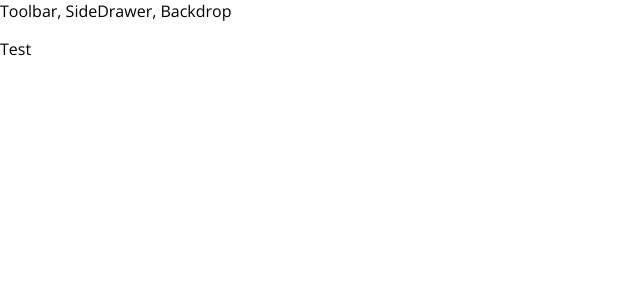
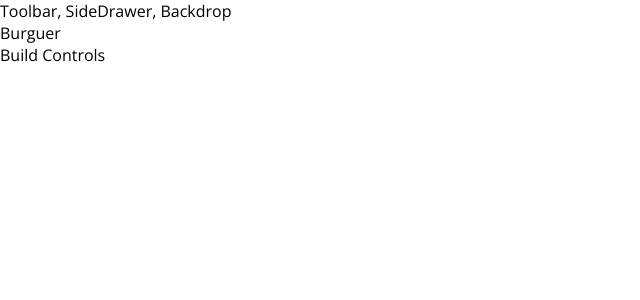
Before and after one commit to bruno-farias/burguer-builder, a React app: page / in a window 1280 px wide. Shown: the top 300 px of the page, without its empty margins (0-640 px from the left). Built offline with nearby package versions, Linux system fonts and the light colour scheme.

Commit message:
Added BurguerBuilder Container and added Layout css file

```diff
--- a/src/App.js
+++ b/src/App.js
@@ -1,12 +1,13 @@
 import React, { Component } from 'react';
 import Layout from './components/Layout/Layout'
+import BurguerBuilder from './containers/BurgerBuilder/BurguerBuilder'
 
 class App extends Component {
   render() {
     return (
       <div>
         <Layout>
-          <p>Test</p>
+          <BurguerBuilder />
         </Layout>
       </div>
     );
--- /dev/null
+++ b/src/components/Layout/Layout.css
@@ -0,0 +1,3 @@
+.Content {
+  margin-top: 16px;
+}
--- a/src/components/Layout/Layout.jsx
+++ b/src/components/Layout/Layout.jsx
@@ -1,10 +1,11 @@
 import React from 'react'
 import Aux from '../../hoc/Aux'
+import classes from './Layout.css'
 
 const layout = (props) => (
   <Aux>
     <div>Toolbar, SideDrawer, Backdrop</div>
-    <main>
+    <main className={classes.Content}>
       {props.children}
     </main>
   </Aux>
--- /dev/null
+++ b/src/containers/BurgerBuilder/BurguerBuilder.js
@@ -0,0 +1,15 @@
+import React, { Component } from 'react'
+import Aux from '../../hoc/Aux'
+
+class BurguerBuilder extends Component {
+  render() {
+    return (
+      <Aux>
+        <div>Burguer</div>
+        <div>Build Controls</div>
+      </Aux>
+    )
+  }
+}
+
+export default BurguerBuilder
```
